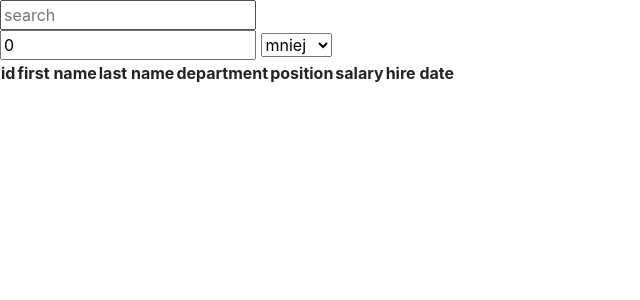
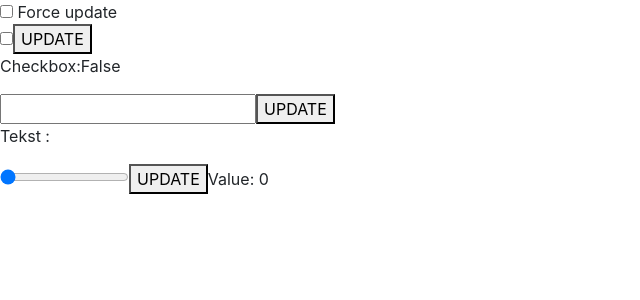
Before and after one commit to JustJuulia/PZAW, a React (Create React App) app in the folder pzaw_20240103/project_react/: page / in a window 1280 px wide. Shown: the top 300 px of the page, without its empty margins (0-640 px from the left). Built offline with nearby package versions, Linux system fonts and the light colour scheme; no server answers.

Commit message:
added 3 inputs from exercise

```diff
--- /dev/null
+++ b/pzaw_20240103/project_react/src/exercise_inputs/All_inputs.js
@@ -0,0 +1,16 @@
+import Sci_checkbox from "./Sci_checkbox";
+import Sci_text from "./Sci_text";
+import Sci_range from "./Sci_range";
+import {useRef, useState} from "react";
+function All_inputs(){
+const [force_upd, setForce] = useState(false);
+console.log('force w main: ',force_upd)
+return(<>
+<input type="checkbox" defaultValue={force_upd} onChange={(e) => setForce(!force_upd)}></input> Force update
+<br></br>
+<Sci_checkbox force_upd={force_upd}/>
+<Sci_text force_upd={force_upd}/>
+<Sci_range force_upd={force_upd}/>
+</>)
+}
+export default All_inputs;
--- /dev/null
+++ b/pzaw_20240103/project_react/src/exercise_inputs/Sci_checkbox.js
@@ -0,0 +1,20 @@
+import React from "react";
+import { useRef, useState } from "react";
+function Sci_checkbox({force_upd}) {
+  const checkboxRef = useRef();
+  const [checkbox_state, setCheckboxState] = useState(false);
+  console.log('force w scicheckbox: ',force_upd);
+  return (
+    <>
+      <input type="checkbox" ref={checkboxRef} value={checkbox_state}></input>
+      <button onClick={(e) => setCheckboxState(checkboxRef.current.checked)} disabled={force_upd}>
+        UPDATE
+      </button>
+      <p>
+        Checkbox:
+        {checkbox_state === false ? 'False': 'True'}
+      </p>
+    </>
+  );
+}
+export default Sci_checkbox;
--- /dev/null
+++ b/pzaw_20240103/project_react/src/exercise_inputs/Sci_range.js
@@ -0,0 +1,11 @@
+import {React, useState, useRef} from "react";
+function Sci_range({force_upd}){
+const [val, setVal] = useState(0);
+const myRangeRef = useRef();
+return(<>
+<input type="range" min={0} max={50} defaultValue={val} ref={myRangeRef}></input>
+<button onClick={(e) => setVal(myRangeRef.current.value)} disabled={force_upd}>UPDATE</button>
+Value: {val.toString()}
+</>)
+}
+export default Sci_range;
--- /dev/null
+++ b/pzaw_20240103/project_react/src/exercise_inputs/Sci_text.js
@@ -0,0 +1,14 @@
+import React from "react";
+import {useState, useRef} from "react";
+function Sci_text({force_upd}){
+const [mytext, setText] = useState(' ');
+const myRef_text = useRef();
+return(
+    <>
+    <input type='text' defaultValue={mytext} ref={myRef_text}></input>
+    <button onClick={(e) => setText(myRef_text.current.value)} disabled={force_upd}> UPDATE </button>
+    <p>Tekst : {mytext}</p>
+    </>
+)
+}
+export default Sci_text;
--- a/pzaw_20240103/project_react/src/index.js
+++ b/pzaw_20240103/project_react/src/index.js
@@ -11,6 +11,7 @@ import Exercise1 from './Exercise1';
 import Exercise_2310 from './Exercise_2310';
 import AxiosExample from './AxiosExample';
 import Exercise_tablejson from './exam_exercise1702/Exercise_tablejson';
+import All_inputs from"./exercise_inputs/All_inputs";
 const root = ReactDOM.createRoot(document.getElementById('root'));
 root.render(
   <React.StrictMode>
@@ -19,8 +20,10 @@ root.render(
     <Exercise1 />
     <MyOwnTable/>
     <Exercise_2310 />
-    <AxiosExample /> */}
-  <Exercise_tablejson />
+    <AxiosExample />
+    <Exercise_tablejson />
+    */}
+    <All_inputs />
   </React.StrictMode>
 );
 
```
